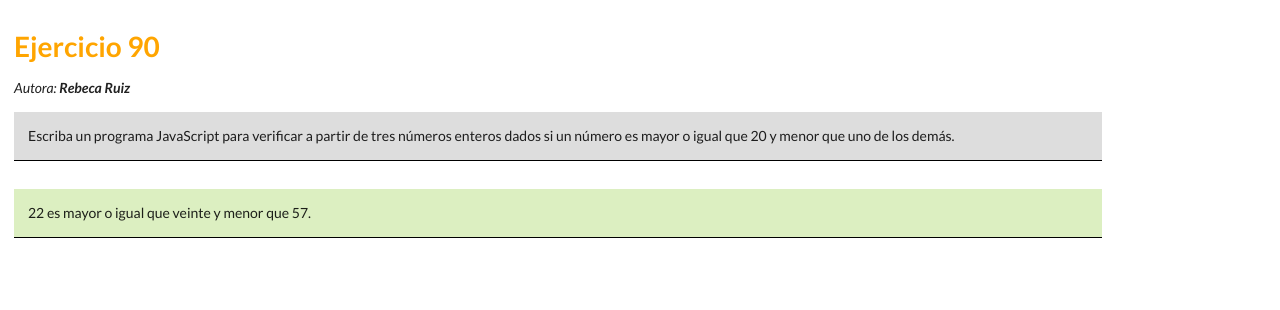
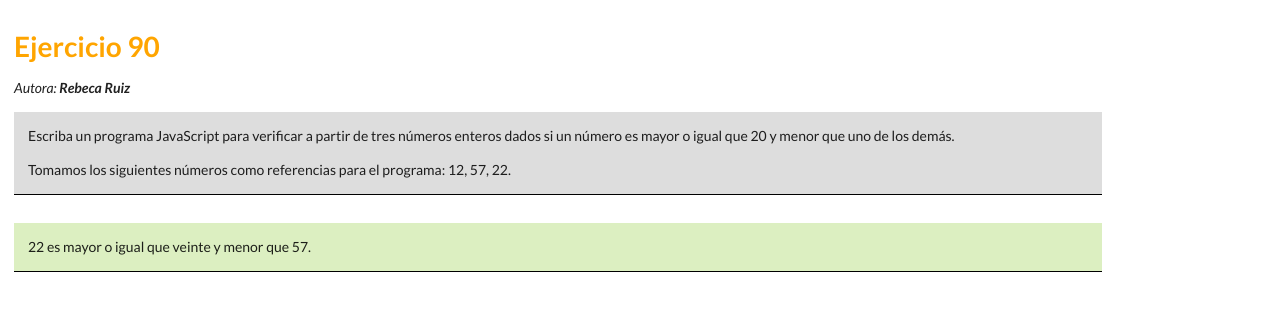
Before and after one commit to rebecaruiz/gruponaranja, a plain HTML site: page ex/ex90.html in a window 1280 px wide. Drawn offline with Linux system fonts and the light colour scheme.

Commit message:
wording improvement ex. 90

```diff
--- a/ex/ex90.html
+++ b/ex/ex90.html
@@ -12,6 +12,7 @@
     <p class="autor">Autora: <span>Rebeca Ruiz</span></p>
     <div class="enunciado">
         <p>Escriba un programa JavaScript para verificar a partir de tres números enteros dados si un número es mayor o igual que 20 y menor que uno de los demás.</p>
+        <p>Tomamos los siguientes números como referencias para el programa: 12, 57, 22.</p>
     </div>
     <div class="solucion" id="respuestax90">
     </div>
```
